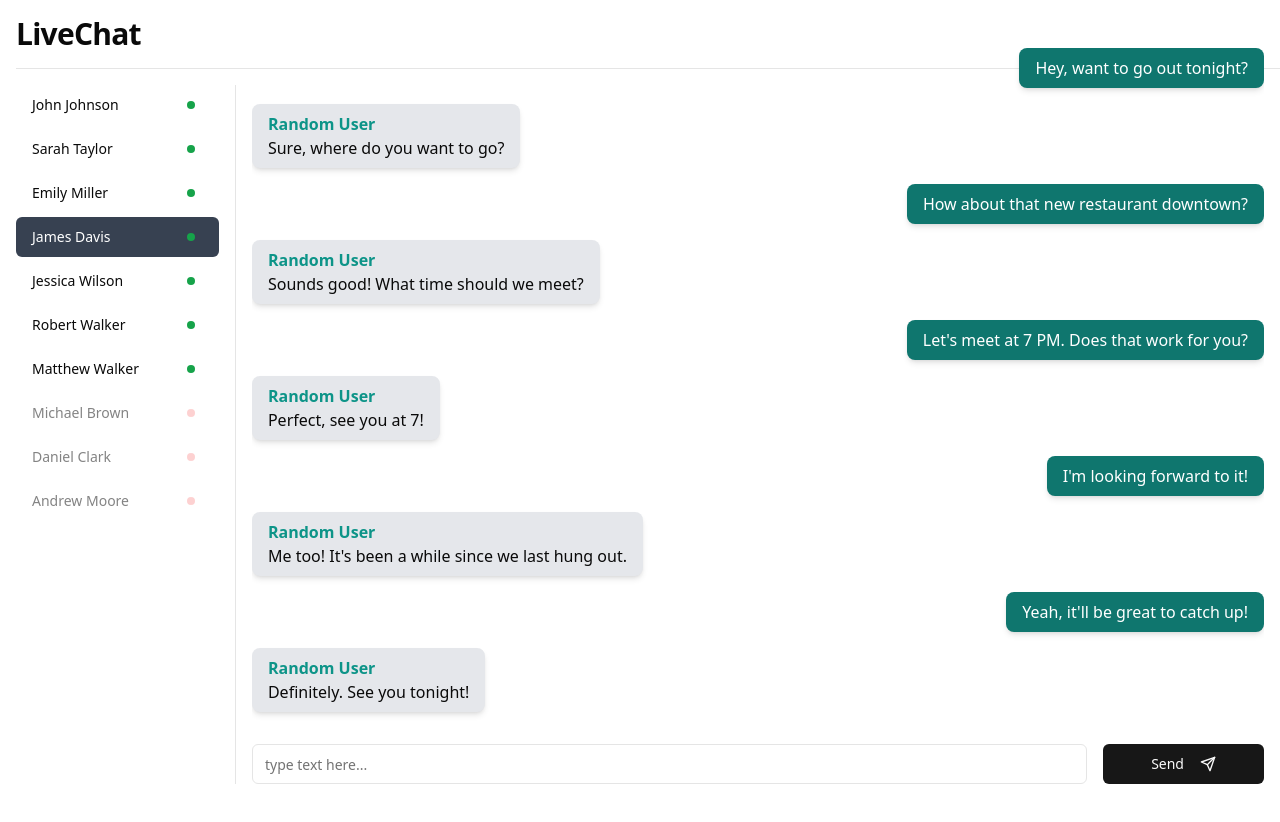
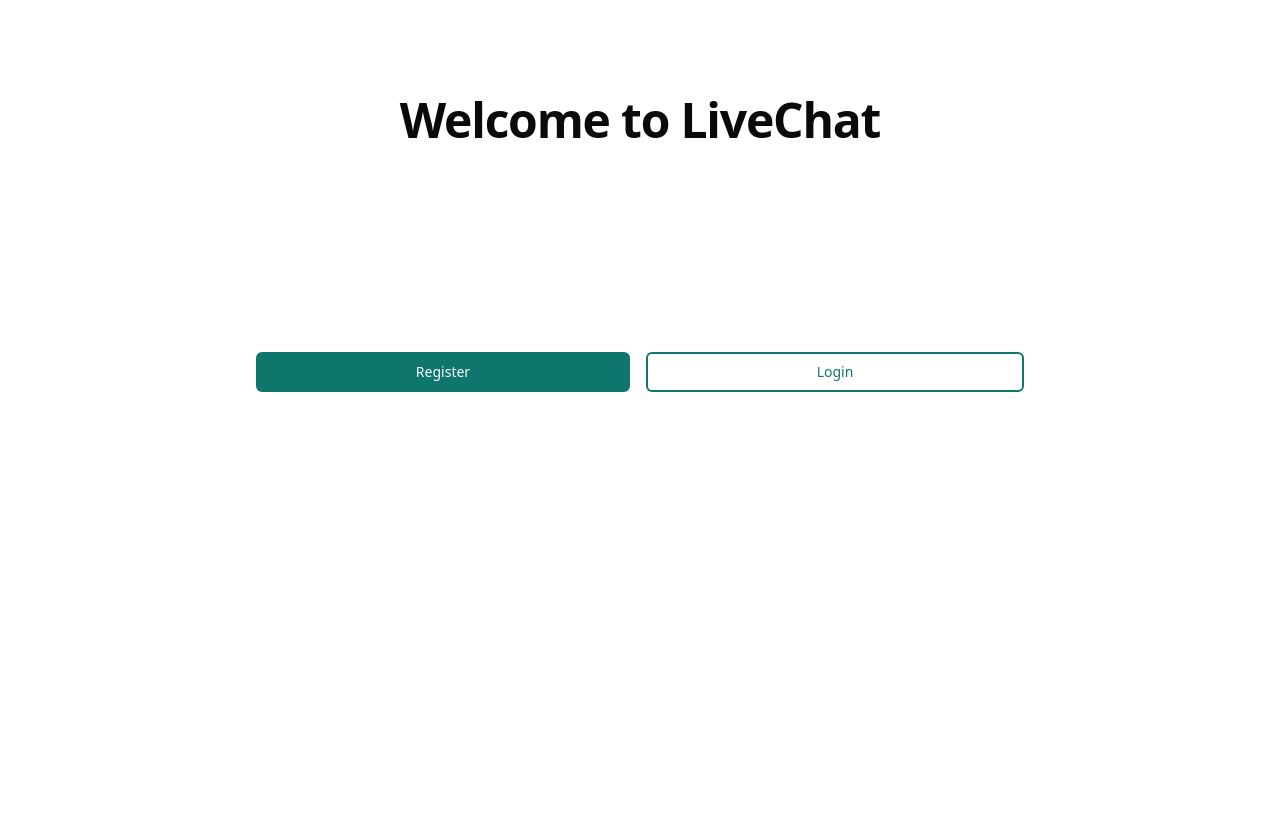
Before and after one commit to Cyber3x/live-chat, a React (Vite) app in the folder frontend/: page / in a window 1280 px wide. Shown: the top 822 px of the page. Before the commit the page ends 800 px from the top, so only its background shows below. Built offline with nearby package versions, Linux system fonts and the light colour scheme.

Commit message:
frontend groupchat part

```diff
--- a/frontend/src/components/chat/ChatMessage.tsx
+++ b/frontend/src/components/chat/ChatMessage.tsx
@@ -6,21 +6,23 @@ type Props = {
 }
 
 export default function ChatMessage({ message }: Props) {
+  const { isSentByMe, message: messageText, senderData } = message
+
   return (
     <div
       className={cn(
         "py-2 px-4 rounded-lg shadow-md",
-        message.isSentByMe
+        isSentByMe
           ? "self-end bg-teal-700 text-white"
           : "self-start bg-gray-200"
       )}
     >
-      {!message.isSentByMe && (
+      {!isSentByMe && (
         <p className="font-bold space-y-1 text-teal-600">
-          {message.senderName}
+          {senderData.firstName} {senderData.lastName}
         </p>
       )}
-      <p>{message.message}</p>
+      <p>{messageText}</p>
     </div>
   )
 }
--- /dev/null
+++ b/frontend/src/components/chat/ChatMessages.tsx
@@ -0,0 +1,19 @@
+import { TChatMessage } from "@/pages/ChatHome"
+import { ScrollArea } from "../ui/scroll-area"
+import ChatMessage from "./ChatMessage"
+
+type Props = {
+  messages: TChatMessage[]
+}
+
+export default function ChatMessages({ messages }: Props) {
+  return (
+    <ScrollArea className="h-full pr-4 min-h-0 flex-1 items-end flex">
+      <div className="flex flex-col flex-1 pb-4 space-y-4 justify-end">
+        {messages.map((message, i) => (
+          <ChatMessage message={message} key={i} />
+        ))}
+      </div>
+    </ScrollArea>
+  )
+}
--- /dev/null
+++ b/frontend/src/components/chat/ChatUsers.tsx
@@ -0,0 +1,40 @@
+import { TUser } from "@/pages/ChatHome"
+import { useContext } from "react"
+import { AuthContext } from "../auth/AuthProvider"
+import UserStatus from "./UserStatus"
+
+function sortUsers(users: TUser[]): TUser[] {
+  return users.sort((a, z) => {
+    if (a.isOnline && !z.isOnline) {
+      return -1
+    } else if (!a.isOnline && z.isOnline) {
+      return 1
+    } else {
+      return 0
+    }
+  })
+}
+
+type Props = {
+  users: TUser[]
+}
+
+export default function ChatUsers({ users }: Props) {
+  const { userData } = useContext(AuthContext)
+
+  return (
+    <div className="flex flex-col space-y-1 pb-2">
+      <h1 className="text-center font-medium mb-1 px-10">Chat users</h1>
+      {sortUsers(users).map(
+        (user, i) =>
+          userData.id !== user.id && (
+            <UserStatus
+              user={user}
+              key={i}
+              isCurrentlyOpen={user.isCurrentlyOpen}
+            />
+          )
+      )}
+    </div>
+  )
+}
--- a/frontend/src/components/chat/InputBar.tsx
+++ b/frontend/src/components/chat/InputBar.tsx
@@ -31,6 +31,7 @@ export default function InputBar({ onSendMessage }: Props) {
         onKeyDown={(e) => handleKeyDown(e)}
         value={message}
         onChange={(e) => setMessage(e.target.value)}
+        autoFocus
       />
       <Button className="px-12" onClick={sendMessage}>
         Send <SendIcon className="h-4 w-4 ml-4 " />
--- /dev/null
+++ b/frontend/src/components/typography/TypographyH1.tsx
@@ -0,0 +1,22 @@
+import { cn } from "@/lib/utils"
+import { PropsWithChildren } from "react"
+
+type Props = {
+  className: string
+}
+
+export function TypographyH1({
+  children,
+  className,
+}: PropsWithChildren<Props>) {
+  return (
+    <h1
+      className={cn(
+        "scroll-m-20 text-4xl font-extrabold tracking-tight lg:text-5xl",
+        className
+      )}
+    >
+      {children}
+    </h1>
+  )
+}
--- a/frontend/src/pages/ChatHome.tsx
+++ b/frontend/src/pages/ChatHome.tsx
@@ -1,208 +1,126 @@
-import ChatMessage from "@/components/chat/ChatMessage"
+import { AuthContext } from "@/components/auth/AuthProvider"
+import ChatMessages from "@/components/chat/ChatMessages"
 import InputBar from "@/components/chat/InputBar"
-import UserStatus from "@/components/chat/UserStatus"
-import { ScrollArea } from "@/components/ui/scroll-area"
+import { Button } from "@/components/ui/button"
 import { Separator } from "@/components/ui/separator"
-import { useState } from "react"
+import { socket } from "@/socket"
+import { useContext, useEffect, useState } from "react"
+import {
+  CLIENT_MESSAGE,
+  NEW_CONNECTION,
+  TClientMessagePayload,
+  TNewConnectionPayload,
+} from "../../../src/sockets/eventTypes/fromClient"
 
-export type TUser = {
-  firstName: string
-  lastName: string
-  email: string
-  isOnline: boolean
-}
+import ChatUsers from "@/components/chat/ChatUsers"
+import { TUserData } from "../../../src/controllers/auth/login"
+import {
+  SERVER_MESSAGE,
+  TServerMessagePayload,
+  TUsersListUpdatePayload,
+  USERS_LIST_UPDATE,
+} from "../../../src/sockets/eventTypes/fromServer"
+import { TUserStatus } from "../../../src/sockets/userEvents"
 
-const USERS: TUser[] = [
-  {
-    firstName: "John",
-    lastName: "Johnson",
-    email: "john.johnson@example.com",
-    isOnline: true,
-  },
-  {
-    firstName: "Sarah",
-    lastName: "Taylor",
-    email: "sarah.taylor@example.com",
-    isOnline: true,
-  },
-  {
-    firstName: "Emily",
-    lastName: "Miller",
-    email: "emily.miller@example.com",
-    isOnline: true,
-  },
-  {
-    firstName: "James",
-    lastName: "Davis",
-    email: "james.davis@example.com",
-    isOnline: true,
-  },
-  {
-    firstName: "Michael",
-    lastName: "Brown",
-    email: "michael.brown@example.com",
-    isOnline: false,
-  },
-  {
-    firstName: "Daniel",
-    lastName: "Clark",
-    email: "daniel.clark@example.com",
-    isOnline: false,
-  },
-  {
-    firstName: "Jessica",
-    lastName: "Wilson",
-    email: "jessica.wilson@example.com",
-    isOnline: true,
-  },
-  {
-    firstName: "Robert",
-    lastName: "Walker",
-    email: "robert.walker@gmail.com",
-    isOnline: true,
-  },
-  {
-    firstName: "Matthew",
-    lastName: "Walker",
-    email: "matthew.walker@example.com",
-    isOnline: true,
-  },
-  {
-    firstName: "Andrew",
-    lastName: "Moore",
-    email: "andrew.moore@example.com",
-    isOnline: false,
-  },
-]
-
-USERS.sort((a, z) => {
-  if (a.isOnline && !z.isOnline) {
-    return -1
-  } else if (!a.isOnline && z.isOnline) {
-    return 1
-  } else {
-    return 0
-  }
-})
+// MOCK DATA
+export type TUser = TUserStatus & { isCurrentlyOpen?: boolean }
 
 export type TChatMessage = {
   isSentByMe: boolean
   message: string
   sentAt: string
-  senderName: string
-}
-
-const CHAT_MESSAGES: TChatMessage[] = [
-  {
-    isSentByMe: true,
-    message: "Hey, want to go out tonight?",
-    sentAt: "2023-07-10T18:30:00",
-    senderName: "John",
-  },
-  {
-    isSentByMe: false,
-    message: "Sure, where do you want to go?",
-    sentAt: "2023-07-10T18:35:00",
-    senderName: "Random User",
-  },
-  {
-    isSentByMe: true,
-    message: "How about that new restaurant downtown?",
-    sentAt: "2023-07-10T18:40:00",
-    senderName: "John",
-  },
-  {
-    isSentByMe: false,
-    message: "Sounds good! What time should we meet?",
-    sentAt: "2023-07-10T18:45:00",
-    senderName: "Random User",
-  },
-  {
-    isSentByMe: true,
-    message: "Let's meet at 7 PM. Does that work for you?",
-    sentAt: "2023-07-10T18:50:00",
-    senderName: "John",
-  },
-  {
-    isSentByMe: false,
-    message: "Perfect, see you at 7!",
-    sentAt: "2023-07-10T18:55:00",
-    senderName: "Random User",
-  },
-  {
-    isSentByMe: true,
-    message: "I'm looking forward to it!",
-    sentAt: "2023-07-10T19:00:00",
-    senderName: "John",
-  },
-  {
-    isSentByMe: false,
-    message: "Me too! It's been a while since we last hung out.",
-    sentAt: "2023-07-10T19:05:00",
-    senderName: "Random User",
-  },
-  {
-    isSentByMe: true,
-    message: "Yeah, it'll be great to catch up!",
-    sentAt: "2023-07-10T19:10:00",
-    senderName: "John",
-  },
-  {
-    isSentByMe: false,
-    message: "Definitely. See you tonight!",
-    sentAt: "2023-07-10T19:15:00",
-    senderName: "Random User",
-  },
-]
-
-type Props = {
-  messages: TChatMessage[]
-}
-function ChatBoxes({ messages }: Props) {
-  return (
-    <ScrollArea className="h-full pr-4 min-h-0 flex-1 items-end flex">
-      <div className="flex flex-col flex-1 pb-4 space-y-4 justify-end">
-        {messages.map((message, i) => (
-          <ChatMessage message={message} key={i} />
-        ))}
-      </div>
-    </ScrollArea>
-  )
+  senderData: TUserData
 }
 
 export default function ChatHome() {
-  const [messages, setMessages] = useState<TChatMessage[]>(CHAT_MESSAGES)
+  const { token, logout, userData } = useContext(AuthContext)
 
-  function addMessage(message: string) {
+  const [messages, setMessages] = useState<TChatMessage[]>([])
+  const [users, setUsers] = useState<TUser[]>([])
+
+  useEffect(() => {
+    socket.connect()
+
+    return () => {
+      socket.disconnect()
+    }
+  }, [])
+
+  useEffect(() => {
+    const payload: TNewConnectionPayload = {
+      token,
+      userData,
+    }
+    socket.emit(NEW_CONNECTION, payload)
+  }, [token, userData])
+
+  useEffect(() => {
+    function onUsersListUpdate(data: TUsersListUpdatePayload) {
+      setUsers(data.users)
+    }
+
+    function onServerMessage(data: TServerMessagePayload) {
+      const { message, senderData, sentAt } = data
+
+      const newMessage: TChatMessage = {
+        message,
+        senderData,
+        sentAt,
+        isSentByMe: false,
+      }
+
+      setMessages((messages) => [...messages, newMessage])
+    }
+
+    socket.on(USERS_LIST_UPDATE, onUsersListUpdate)
+    socket.on(SERVER_MESSAGE, onServerMessage)
+
+    return () => {
+      socket.off(USERS_LIST_UPDATE, onUsersListUpdate)
+      socket.off(SERVER_MESSAGE, onServerMessage)
+    }
+  }, [users, messages])
+
+  function sendMessage(message: string) {
+    if (message.length === 0) return
     const newMessage: TChatMessage = {
       message,
       isSentByMe: true,
-      senderName: "John",
+      senderData: userData,
       sentAt: new Date().toDateString(),
     }
-    setMessages((state) => [...state, newMessage])
+
+    const payload: TClientMessagePayload = {
+      message,
+      token,
+      userData,
+    }
+
+    socket.emit(CLIENT_MESSAGE, payload)
+
+    setMessages((messages) => [...messages, newMessage])
   }
 
   return (
     <div className="h-full flex flex-col p-4 pr-0">
-      <div className="w-full h-max">
+      <div className="w-full h-max flex justify-between items-center pr-4">
         <h1 className="font-bold tracking-tight text-3xl">LiveChat</h1>
+        <div className="flex space-x-4 items-center">
+          <h1 className="font-bold text-teal-700 text-md">
+            {userData.firstName} {userData.lastName}
+          </h1>
+          <Button size={"sm"} variant={"outline"} onClick={logout}>
+            Logout
+          </Button>
+        </div>
       </div>
       <Separator className="my-4 block" />
       <div className="flex flex-1 min-h-0">
-        <div className="flex flex-col space-y-1 pb-2">
-          {USERS.map((user, i) => (
-            <UserStatus
-              user={user}
-              key={user.email}
-              isCurrentlyOpen={i === 3}
-            />
-          ))}
-        </div>
+        <ChatUsers users={users} />
         <Separator orientation="vertical" className="mx-4 mb-4" />
         <div className="flex-1 flex-col flex space-y-4 place-self-end">
-          <ChatBoxes messages={messages} />
-          <InputBar onSendMessage={addMessage} />
+          <ChatMessages messages={messages} />
+          <InputBar onSendMessage={sendMessage} />
         </div>
       </div>
     </div>
--- a/frontend/src/pages/LandingPage.tsx
+++ b/frontend/src/pages/LandingPage.tsx
@@ -1,3 +1,30 @@
+import { TypographyH1 } from "@/components/typography/TypographyH1"
+import { Button } from "@/components/ui/button"
+import { useNavigate } from "react-router-dom"
+
 export function LandingPage() {
-  return <h1>Hello LiveChat</h1>
+  const navigate = useNavigate()
+
+  return (
+    <div className="mt-24 w-[60%] mx-auto">
+      <TypographyH1 className="text-center">Welcome to LiveChat</TypographyH1>
+
+      <div className="flex justify-between space-x-4 mt-52">
+        <Button
+          className="flex-1 bg-teal-700 hover:bg-teal-800"
+          onClick={() => navigate("/register")}
+        >
+          Register
+        </Button>
+        <Button
+          color="teal-700"
+          className="flex-1 border-2 border-teal-700 text-teal-700"
+          variant={"outline"}
+          onClick={() => navigate("/login")}
+        >
+          Login
+        </Button>
+      </div>
+    </div>
+  )
 }
--- /dev/null
+++ b/frontend/src/socket.ts
@@ -0,0 +1,6 @@
+import { io } from "socket.io-client"
+
+const URL = "http://localhost:4000"
+
+// eslint-disable-next-line @typescript-eslint/no-unsafe-assignment, @typescript-eslint/no-unsafe-call
+export const socket = io(URL, { autoConnect: false })
--- a/frontend/src/utils/apiFetch.ts
+++ b/frontend/src/utils/apiFetch.ts
@@ -1,4 +1,4 @@
-const BASE_URL = "http://localhost:3000"
+const BASE_URL = "http://localhost:4000"
 
 export const apiFetch = async (endpoint: string, options?: RequestInit) => {
   const url = `${BASE_URL}${endpoint}`
```
Also changed, not shown: frontend/src/App.tsx (+5 -6 lines), frontend/src/components/auth/AuthProvider.tsx (+101 -13 lines), frontend/src/pages/AuthPage.tsx (+29 -8 lines).
